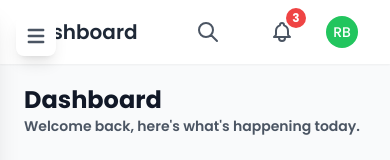
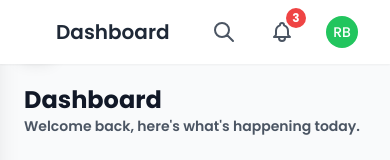
Before and after one commit to rachidfrex/construction-management-app, a React (Vite) app: page /dashboard in a window 390 px wide. Shown: the top 160 px of the page. Built offline with nearby package versions, Linux system fonts and the light colour scheme.

Commit message:
refactor: adjust z-index values and layout for improved header and sidebar responsiveness

```diff
--- a/src/components/dashboard/Header.tsx
+++ b/src/components/dashboard/Header.tsx
@@ -29,13 +29,14 @@ const Header = () => {
   const [isSearchExpanded, setIsSearchExpanded] = useState(false);
 
   return (
-    <header className={`h-16 bg-white shadow-sm fixed top-0 z-10 transition-all duration-300 ease-in-out
-      right-0 left-0 lg:left-64`}>
-      <div className="h-full px-6 flex items-center justify-between">
-        {/* Left Section - Can be used for breadcrumbs or page title */}
-        <div className="flex items-center">
-          <h2 className="text-xl font-semibold text-gray-800">Dashboard</h2>
-        </div>
+  <header className={`h-16 bg-white shadow-sm fixed top-0 z-50 transition-all duration-300 ease-in-out
+  right-0 left-0 lg:left-64`}>
+  <div className="h-full px-6 flex items-center justify-between">
+    {/* Left Section - Add padding for burger menu on mobile */}
+    <div className="flex items-center">
+      <h2 className="text-xl font-semibold text-gray-800 lg:ml-0 ml-8">Dashboard</h2>
+    </div>
+
 
         {/* Right Section */}
         <div className="flex items-center space-x-4">
--- a/src/components/dashboard/Sidebar.tsx
+++ b/src/components/dashboard/Sidebar.tsx
@@ -72,7 +72,7 @@ const Sidebar = () => {
         {/* Mobile Menu Button */}
         <button
           onClick={toggleSidebar}
-                className="lg:hidden fixed top-4 left-4 z-50 p-2 rounded-lg bg-white shadow-lg"
+          className="lg:hidden fixed top-4 left-4 z-40 p-2 rounded-lg bg-white shadow-lg" // Changed z-index to 40
         >
           {isSidebarOpen ? (
             <HiX className="w-6 h-6 text-gray-600" />
```
Lines whose indentation alone changed are shown as unchanged.
